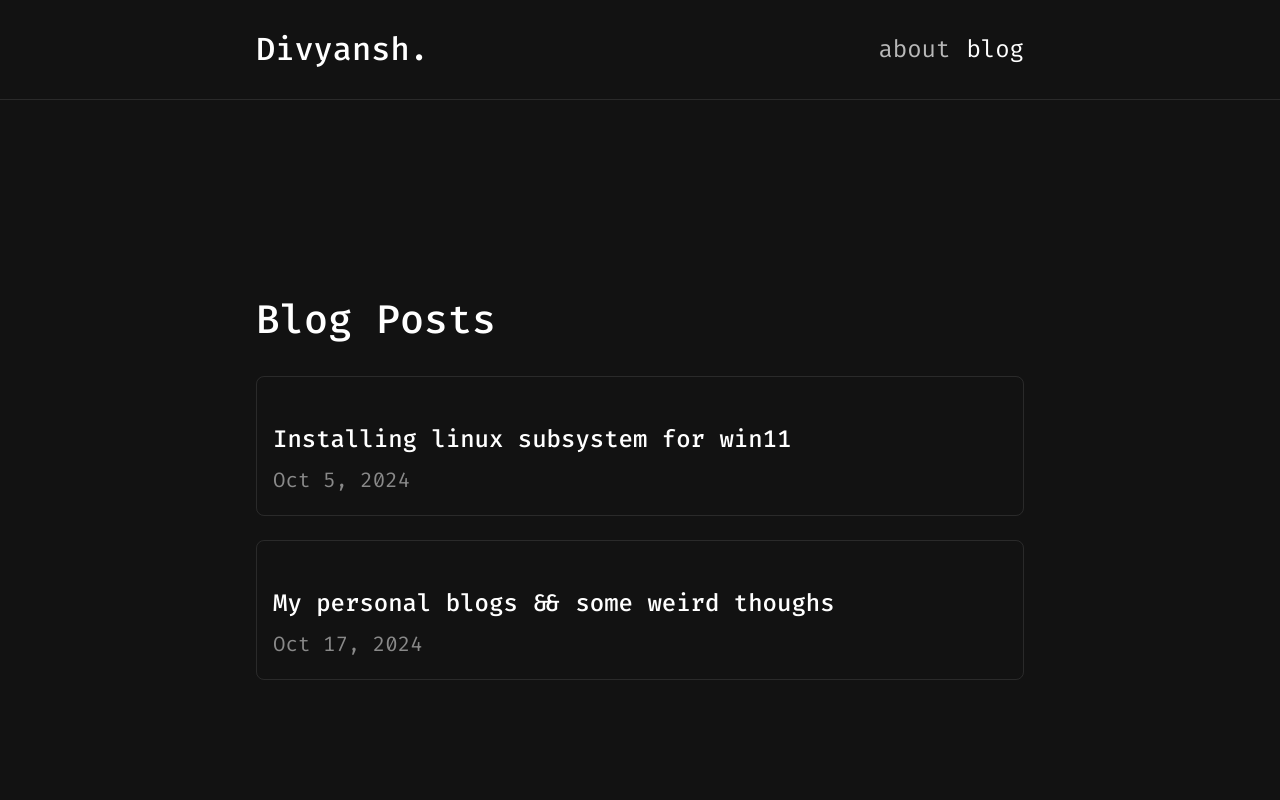
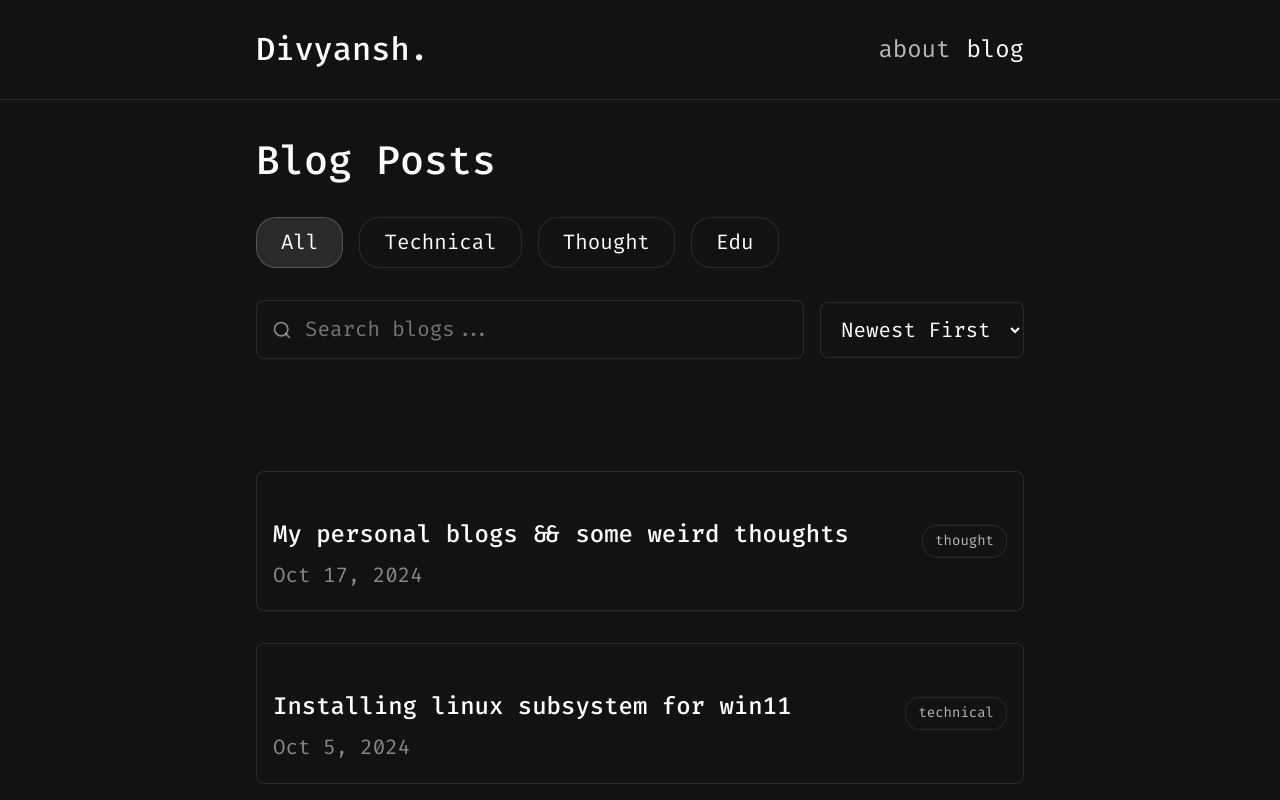
Before and after one commit to DivyanshTiwari20/site, a React (Vite) app: page /blog in a window 1280 px wide. Shown: the top 800 px of the page. Built offline with nearby package versions, Linux system fonts and the light colour scheme.

Commit message:
perfect | jsut a bit more

```diff
--- a/src/components/BlogList.jsx
+++ b/src/components/BlogList.jsx
@@ -1,35 +1,100 @@
-import React from 'react';
-import { HashLink as Link } from 'react-router-hash-link';
+import React, { useState, useEffect } from 'react';
+import { Search } from 'lucide-react';
 
 function BlogList() {
   const blogs = [
     {
       title: 'Installing linux subsystem for win11',
       date: 'Oct 5, 2024',
-      link: 'https://dev.to/divyansh_tiwari/how-to-install-windows-subsystem-for-linux-wsl-and-run-the-ubuntu-subsystem-on-windows-using-the-terminal-4m88'
+      link: 'https://dev.to/divyansh_tiwari/how-to-install-windows-subsystem-for-linux-wsl-and-run-the-ubuntu-subsystem-on-windows-using-the-terminal-4m88',
+      category: 'technical'
     },
     {
-      title: 'My personal blogs && some weird thoughs',
+      title: 'My personal blogs && some weird thoughts',
       date: 'Oct 17, 2024',
-      link: 'https://medium.com/@tmadhuvijay1982'
+      link: 'https://medium.com/@tmadhuvijay1982',
+      category: 'thought'
     },
   ];
 
+  const [selectedCategory, setSelectedCategory] = useState('all');
+  const [searchTerm, setSearchTerm] = useState('');
+  const [sortOrder, setSortOrder] = useState('desc');
+  const [isHeaderSticky, setIsHeaderSticky] = useState(false);
+
+  useEffect(() => {
+    const handleScroll = () => {
+      setIsHeaderSticky(window.scrollY > 100);
+    };
+    window.addEventListener('scroll', handleScroll);
+    return () => window.removeEventListener('scroll', handleScroll);
+  }, []);
+
+  const filteredAndSortedBlogs = blogs
+    .filter(blog =>
+      (selectedCategory === 'all' || blog.category === selectedCategory) &&
+      blog.title.toLowerCase().includes(searchTerm.toLowerCase())
+    )
+    .sort((a, b) => {
+      const dateA = new Date(a.date);
+      const dateB = new Date(b.date);
+      return sortOrder === 'desc' ? dateB - dateA : dateA - dateB;
+    });
+
   return (
     <div className="container d-flex flex-column justify-content-center min-vh-100">
+      <header className={`blog-header ${isHeaderSticky ? 'sticky' : ''}`}>
+        <h1 className="mb-4">Blog Posts</h1>
+
+        <div className="category-filters">
+          {['all', 'technical', 'thought', 'edu'].map(category => (
+            <button
+              key={category}
+              onClick={() => setSelectedCategory(category)}
+              className={`category-btn ${selectedCategory === category ? 'active' : ''}`}
+            >
+              {category.charAt(0).toUpperCase() + category.slice(1)}
+            </button>
+          ))}
+        </div>
+
+        <div className="search-container">
+          <div className="search-box">
+            <Search size={20} />
+            <input
+              type="text"
+              placeholder="Search blogs..."
+              value={searchTerm}
+              onChange={(e) => setSearchTerm(e.target.value)}
+            />
+          </div>
+
+          <select
+            value={sortOrder}
+            onChange={(e) => setSortOrder(e.target.value)}
+            className="sort-select"
+          >
+            <option value="desc">Newest First</option>
+            <option value="asc">Oldest First</option>
+          </select>
+        </div>
+      </header>
+
       <section className="my-5">
-        <h1 className="mb-4">Blog Posts</h1>
         <div className="blog-list">
-          {blogs.map((blog, index) => (
-            <article key={index} className="blog-item mb-4">
+          {filteredAndSortedBlogs.map((blog, index) => (
+            <article key={index} className="blog-item">
               <a
                 href={blog.link}
                 target="_blank"
                 rel="noopener noreferrer"
                 className="blog-link"
               >
-                <h3 className="blog-title">{blog.title}</h3>
-                <p className="blog-date">{blog.date}</p>
+                <div className="blog-content">
+                  <h3 className="blog-title">{blog.title}</h3>
+                  <p className="blog-date">{blog.date}</p>
+                </div>
+                <span className="blog-category">{blog.category}</span>
               </a>
             </article>
           ))}
--- a/src/styles/App.css
+++ b/src/styles/App.css
@@ -156,7 +156,7 @@ div {
 
 /* Add these to your existing CSS file */
 
-/* Blog Styles */
+/* Additional blog CSS */
 .blog-list {
   margin-top: 2rem;
 }
@@ -168,11 +168,14 @@ div {
 .blog-link {
   color: #ffffff;
   text-decoration: none;
-  display: block;
+  display: flex;
+  justify-content: space-between;
+  align-items: center;
   padding: 1rem;
   border: 1px solid rgba(255, 255, 255, 0.1);
   border-radius: 8px;
   transition: all 0.2s ease;
+  background-color: #121212;
 }
 
 .blog-link:hover {
@@ -193,6 +196,94 @@ div {
   margin: 0;
 }
 
+.category-filters {
+  display: flex;
+  gap: 1rem;
+  margin: 2rem 0;
+}
+
+.category-btn {
+  padding: 0.5rem 1.5rem;
+  border: 1px solid rgba(255, 255, 255, 0.1);
+  border-radius: 20px;
+  background: #121212;
+  color: #ffffff;
+  font-family: 'Fira Code', monospace;
+  transition: all 0.2s ease;
+}
+
+.category-btn:hover,
+.category-btn.active {
+  background: rgba(255, 255, 255, 0.1);
+  border-color: rgba(255, 255, 255, 0.2);
+}
+
+.search-container {
+  display: flex;
+  gap: 1rem;
+  align-items: center;
+  margin-bottom: 2rem;
+}
+
+.search-box {
+  flex: 1;
+  position: relative;
+}
+
+.search-box svg {
+  position: absolute;
+  left: 1rem;
+  top: 50%;
+  transform: translateY(-50%);
+  color: rgba(255, 255, 255, 0.5);
+}
+
+.search-box input {
+  width: 100%;
+  padding: 0.75rem 1rem 0.75rem 3rem;
+  background: #121212;
+  border: 1px solid rgba(255, 255, 255, 0.1);
+  border-radius: 8px;
+  color: #ffffff;
+  font-family: 'Fira Code', monospace;
+}
+
+.sort-select {
+  padding: 0.75rem 1rem;
+  background: #121212;
+  border: 1px solid rgba(255, 255, 255, 0.1);
+  border-radius: 8px;
+  color: #ffffff;
+  font-family: 'Fira Code', monospace;
+}
+
+.blog-category {
+  padding: 0.25rem 0.75rem;
+  background: #121212;
+  border: 1px solid rgba(255, 255, 255, 0.1);
+  border-radius: 15px;
+  font-size: 0.875rem;
+  color: rgba(255, 255, 255, 0.7);
+}
+
+@media (max-width: 768px) {
+  .search-container {
+    flex-direction: column;
+  }
+
+  .sort-select {
+    width: 100%;
+  }
+
+  .category-filters {
+    flex-wrap: wrap;
+  }
+
+  .category-btn {
+    font-size: 0.9rem;
+    padding: 0.4rem 1rem;
+  }
+}
 /* About Styles */
 section h3 {
   color: #ffffff;
```
